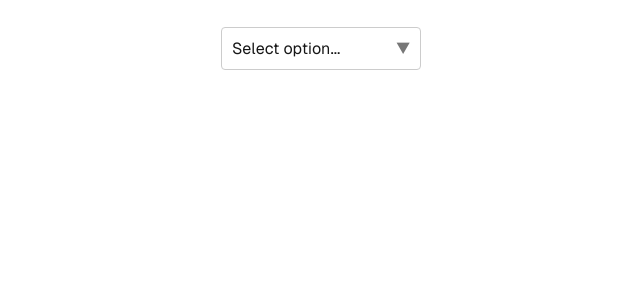
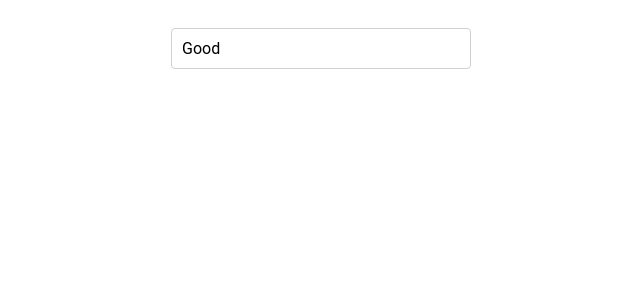
Before and after one commit to LeGiau11/mp-work, a Next.js app: page / in a window 1280 px wide. Shown: the top 300 px of the page, without its empty margins (319-959 px from the left). Built offline with nearby package versions, Linux system fonts and the light colour scheme.

Commit message:
update (C) search select

```diff
--- /dev/null
+++ b/src/common/interface.ts
@@ -0,0 +1,4 @@
+export interface Option {
+  value: string;
+  label: string;
+}
--- a/src/components/SearchSelect/index.tsx
+++ b/src/components/SearchSelect/index.tsx
@@ -1,9 +1,114 @@
-import { FC } from "react";
+import {
+  ChangeEventHandler,
+  FC,
+  Fragment,
+  MouseEvent,
+  useEffect,
+  useRef,
+  useState,
+} from "react";
+import clsx from "clsx";
 
+import { Option } from "@/common/interface";
 import { SearchSelectProps } from "./interface";
+import styles from "./searchSelect.module.scss";
 
-const SearchSelect:FC<SearchSelectProps> = () => {
-  return <>This is Search Select</>;
+const SearchSelect: FC<SearchSelectProps> = ({
+  placeHolder = "search",
+  className = "",
+  value = { label: "", value: "" },
+  options = [],
+  onChange = () => {},
+}) => {
+  const [isDropdownOpen, setIsDropdownOpen] = useState<boolean>(false);
+  const [isFocus, setIsFocus] = useState<boolean>(false);
+  const [searchItem, setSearchItem] = useState<string>("");
+  const [filterOptions, setFilterOptions] = useState<Option[]>([]);
+  const containerRef = useRef<HTMLDivElement | null>(null);
+
+  useEffect(() => {
+    if (Object.values(value).length) setSearchItem(value.label);
+    const handleClickOutSide = (event: Event) => {
+      if (
+        containerRef.current &&
+        !containerRef.current.contains(event.target as Node)
+      ) {
+        setIsDropdownOpen(false);
+        setSearchItem(value.label);
+        setIsFocus(false);
+      }
+    };
+
+    document.addEventListener("mousedown", handleClickOutSide);
+
+    return () => {
+      document.removeEventListener("mousedown", handleClickOutSide);
+    };
+  }, []);
+
+  useEffect(() => {
+    const filter = options.filter((option) =>
+      option.label.toLowerCase().includes(searchItem.toLowerCase())
+    );
+    setFilterOptions(filter);
+  }, [searchItem, options]);
+
+  const handleFocus = () => {
+    setIsDropdownOpen(true);
+    setSearchItem("");
+    setIsFocus(true);
+  };
+
+  const handleSearchChange: ChangeEventHandler<HTMLInputElement> = (event) =>
+    setSearchItem(event.currentTarget.value);
+
+  const handleSelect =
+    (option: Option) => (event: MouseEvent<HTMLLIElement>) => {
+      event.preventDefault();
+      onChange(option);
+      setIsDropdownOpen(!isDropdownOpen);
+      setSearchItem(option.label);
+    };
+
+  return (
+    <div
+      ref={containerRef}
+      className={clsx(styles.container, className, {
+        [styles.containerFocus]: isFocus,
+      })}
+    >
+      <div className={styles.searchContainer} onFocus={handleFocus}>
+        <input
+          type="text"
+          value={searchItem}
+          onChange={handleSearchChange}
+          placeholder={placeHolder}
+          className={styles.input}
+        />
+      </div>
+      {isDropdownOpen && filterOptions.length > 0 && (
+        <ul className={styles.dropdown}>
+          {filterOptions.map((option, index) => {
+            return (
+              <Fragment key={index}>
+                <li
+                  onClick={handleSelect(option)}
+                  className={clsx(styles.dropdownItem, {
+                    [styles.selected]: value.value.includes(option.value),
+                  })}
+                >
+                  {option.label}
+                </li>
+              </Fragment>
+            );
+          })}
+        </ul>
+      )}
+      {isDropdownOpen && filterOptions.length === 0 && (
+        <div className={styles.noResult}>No results found</div>
+      )}
+    </div>
+  );
 };
 
 export default SearchSelect;
--- /dev/null
+++ b/src/components/SearchSelect/searchSelect.module.scss
@@ -0,0 +1,85 @@
+@use "@/styles/--variable" as variable;
+
+$border-radius: variable.$border-radius;
+$font-size: variable.$font-size;
+$font-family: variable.$font-family;
+$bg-dropdown: rgba(25, 118, 210, 0.08);
+$bg-dropdown-hover: rgba(25, 118, 210, 0.12);
+
+.container {
+  position: relative;
+  width: 300px;
+
+  border: 1px solid #d1d1d1;
+  border-radius: $border-radius;
+  transition: border-color 250ms cubic-bezier(0.4, 0, 0.2, 1) 0ms;
+
+  &:hover {
+    border-color: #ff6039;
+  }
+}
+
+.containerFocus {
+  box-shadow: 0 0 0 2px #fc9c84;
+  border-color: #ff6039;
+}
+
+.searchContainer {
+}
+
+.input {
+  width: 100%;
+  padding: 10px;
+  outline: none;
+  border: none;
+  background-color: transparent;
+
+  font-size: $font-size;
+  font-family: $font-family;
+
+  &:focus {
+  }
+}
+
+.dropdown {
+  max-height: 150px;
+
+  list-style: none;
+  position: absolute;
+  z-index: 1000;
+  margin: 0;
+  padding: 0;
+  top: 120%;
+  left: 0;
+  right: 0;
+  border: 1px solid #ccc;
+  background-color: white;
+  overflow-y: overlay;
+  overflow-x: hidden;
+  border-radius: $border-radius;
+}
+
+.dropdownItem {
+  padding: 8px;
+  cursor: pointer;
+  border-bottom: 1px solid #eee;
+
+  &:hover {
+    background-color: $bg-dropdown;
+  }
+}
+
+.noResult {
+  position: absolute;
+  top: 120%;
+  left: 0;
+  right: 0;
+  padding: 8px;
+  background-color: white;
+  border: 1px solid #ccc;
+  z-index: 1000;
+}
+
+.selected {
+  background-color: $bg-dropdown-hover;
+}
--- a/src/pages/Login/index.tsx
+++ b/src/pages/Login/index.tsx
@@ -1,22 +1,13 @@
-import { MultipleSelect } from "@/components";
-import { useEffect, useState } from "react";
-import { Options } from "@/components/MultipleSelect/interface";
+import { SearchSelect } from "@/components";
+import { Option } from "@/common/interface";
 
 export default function Login() {
-  const [data, setData] = useState<string[]>([]);
-  const [options, setOptions] = useState<Options[]>([]);
-
-  const handleChange = (value: string[]) => {
-    setData(value);
-  };
-
-  useEffect(() => {
-    const options: Options[] = [];
-    for (let i = 0; i < 10; i++) {
-      options.push({ value: `option${i + 1}`, label: `Option${i + 1}` });
-    }
-    setOptions(options);
-  }, []);
+  const data: Option[] = [
+    { label: "Good", value: "1" },
+    { label: "Very good", value: "2" },
+    { label: "Excellent", value: "3" },
+    { label: "Bad", value: "4" },
+  ];
 
   return (
     <div
@@ -27,12 +18,7 @@ export default function Login() {
         padding: "10px",
       }}
     >
-      <MultipleSelect
-        options={options}
-        onChange={handleChange}
-        selectedValues={data}
-        searchPlaceHolder="tìm kiếm..."
-      />
+      <SearchSelect value={data[0]} options={data} />
     </div>
   );
 }
--- a/src/styles/globals.scss
+++ b/src/styles/globals.scss
@@ -3,13 +3,6 @@
 :root {
   --background: #ffffff;
   --foreground: #171717;
-}
-
-@media (prefers-color-scheme: dark) {
-  :root {
-    --background: #0a0a0a;
-    --foreground: #ededed;
-  }
 }
 
 html,
@@ -19,6 +12,27 @@ body {
 
   font-size: variable.$font-size;
   font-family: variable.$font-family;
+
+  ::-webkit-scrollbar {
+    scrollbar-width: thin; /* Đặt độ rộng mỏng cho scrollbar */
+    width: 8px;
+  }
+
+  ::-webkit-scrollbar-thumb {
+    background-color: #D1D1D1; /* Màu của phần kéo */
+    border-radius: 6px; /* Bo tròn góc */
+    border: 1px solid transparent; /* Viền để tạo khoảng cách */
+    background-clip: content-box; /* Giúp phần bo tròn không bị cắt */
+  }
+  ::-webkit-scrollbar-track {
+    //background-color: #f1f1f1; /* Màu nền của track */
+    background-color: transparent;
+    border-radius: 4px; /* Bo tròn góc */
+  }
+
+  ::-webkit-scrollbar-thumb:hover {
+    background-color: #C9C9C9; /* Màu khi hover */
+  }
 }
 
 body {
@@ -39,9 +53,3 @@ a {
   color: inherit;
   text-decoration: none;
 }
-
-@media (prefers-color-scheme: dark) {
-  html {
-    color-scheme: dark;
-  }
-}
```
Also changed, not shown: src/components/SearchSelect/interface.ts (+10 -1 lines), src/common/index.ts (added).
